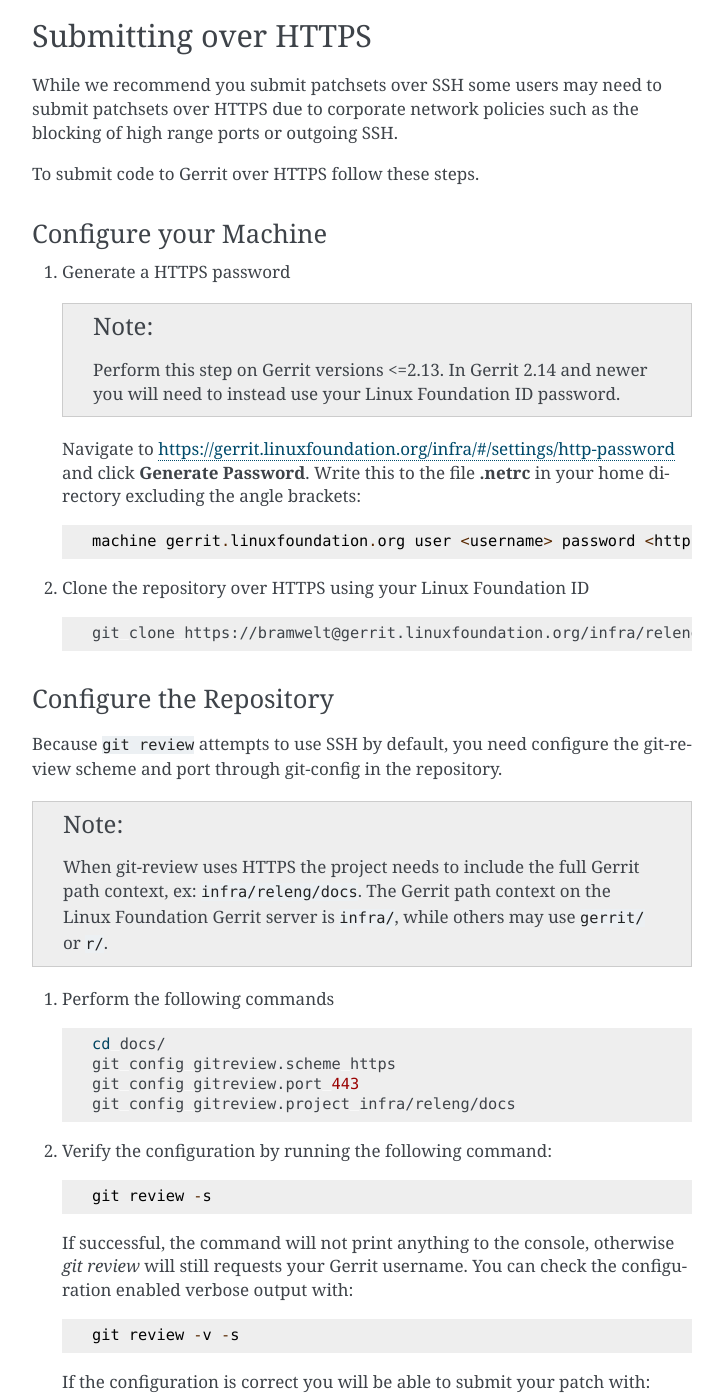
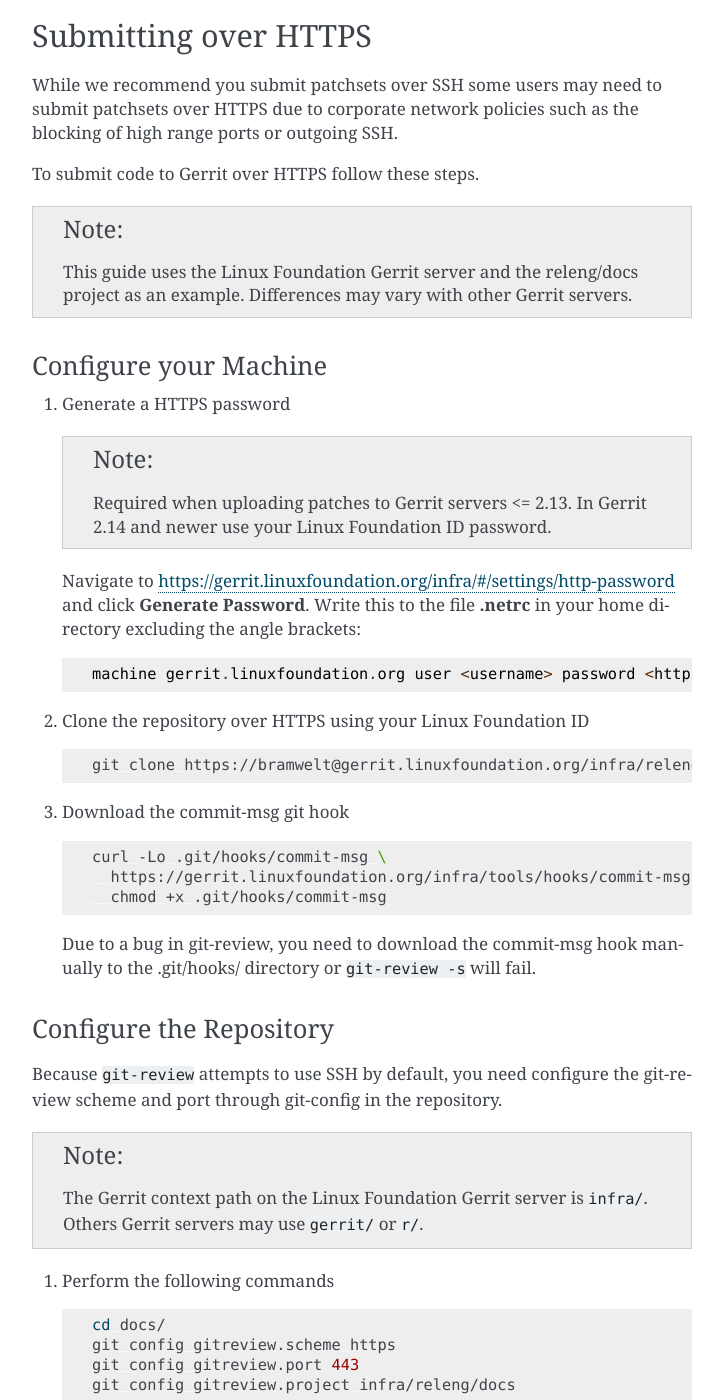
Before and after one commit to lfit/releng-docs, a Sphinx documentation site: the page built from docs/gerrit.rst, in a window 1280 px wide and 1400 px high, scrolled down 5042 px. Shown: the whole window, without its empty margins (388-1111 px from the left). Built offline with Sphinx 7.4.7, drawn with Linux system fonts in a browser that asks for light colours; some of the changed text lies outside the part shown.

Commit message:
Update Gerrit over HTTPS Documentation
- Add a note explaining the Linux Foundation Gerrit server and
  configuration is being used for the examples.

- Add an explicit step to download the commit-msg hook as git-review is
  buggy.

- Fix wording of notes regarding the Linux Foundation Gerrit specific
  configuration.

Change-Id: I864a5d6c2d35312c33193f743589932e939ef0ae
Signed-off-by: Trevor Bramwell <tbramwell@linuxfoundation.org>

```diff
--- a/docs/gerrit.rst
+++ b/docs/gerrit.rst
@@ -210,6 +210,12 @@
 
 To submit code to Gerrit over HTTPS follow these steps.
 
+.. note::
+
+   This guide uses the Linux Foundation Gerrit server and the
+   releng/docs project as an example. Differences may vary with other
+   Gerrit servers.
+
 Configure your Machine
 ----------------------
 
@@ -217,8 +223,8 @@
 
    .. note::
 
-      Perform this step on Gerrit versions <=2.13. In Gerrit 2.14 and newer
-      you will need to instead use your Linux Foundation ID password.
+      Required when uploading patches to Gerrit servers <= 2.13. In
+      Gerrit 2.14 and newer use your Linux Foundation ID password.
 
    Navigate to `<https://gerrit.linuxfoundation.org/infra/#/settings/http-password>`_
    and click **Generate Password**. Write this to the file **.netrc** in your
@@ -232,19 +238,28 @@
 
       git clone https://bramwelt@gerrit.linuxfoundation.org/infra/releng/docs
 
+#. Download the commit-msg git hook
+
+   .. code-block:: shell
+
+      curl -Lo .git/hooks/commit-msg \
+        https://gerrit.linuxfoundation.org/infra/tools/hooks/commit-msg && \
+        chmod +x .git/hooks/commit-msg
+
+  Due to a bug in git-review, you need to download the commit-msg hook
+  manually to the .git/hooks/ directory or ``git-review -s`` will fail.
+
 Configure the Repository
 ------------------------
 
-Because ``git review`` attempts to use SSH by default, you need
+Because ``git-review`` attempts to use SSH by default, you need
 configure the git-review scheme and port through git-config in the
 repository.
 
 .. note::
 
-   When git-review uses HTTPS the project needs to include the full
-   Gerrit path context, ex: ``infra/releng/docs``.
-   The Gerrit path context on the Linux Foundation Gerrit server is
-   ``infra/``, while others may use ``gerrit/`` or ``r/``.
+   The Gerrit context path on the Linux Foundation Gerrit server is
+   ``infra/``. Others Gerrit servers may use ``gerrit/`` or ``r/``.
 
 #. Perform the following commands
 
@@ -259,13 +274,14 @@
 
      git review -s
 
-   If successful, the command will not print anything to the console,
-   otherwise `git review` will still requests your Gerrit username.
-   You can check the configuration enabled verbose output with::
+   If successful, the command will not print anything to the console, and
+   you will be able to submit code with::
+
+     git review
+
+   Otherwise ``git-review`` will still request your Gerrit username,
+   indicating a configuration issue.
+
+   You can check the configuration using verbose output::
 
      git review -v -s
-
-   If the configuration is correct you will be able to submit your patch
-   with::
-
-     git review
```
